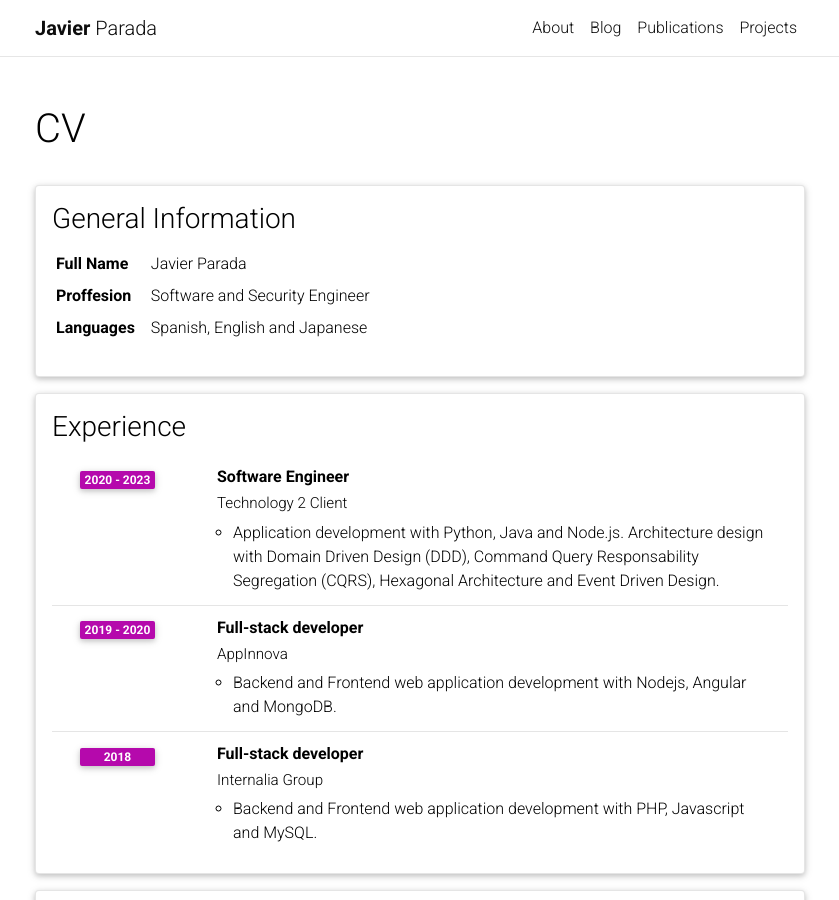
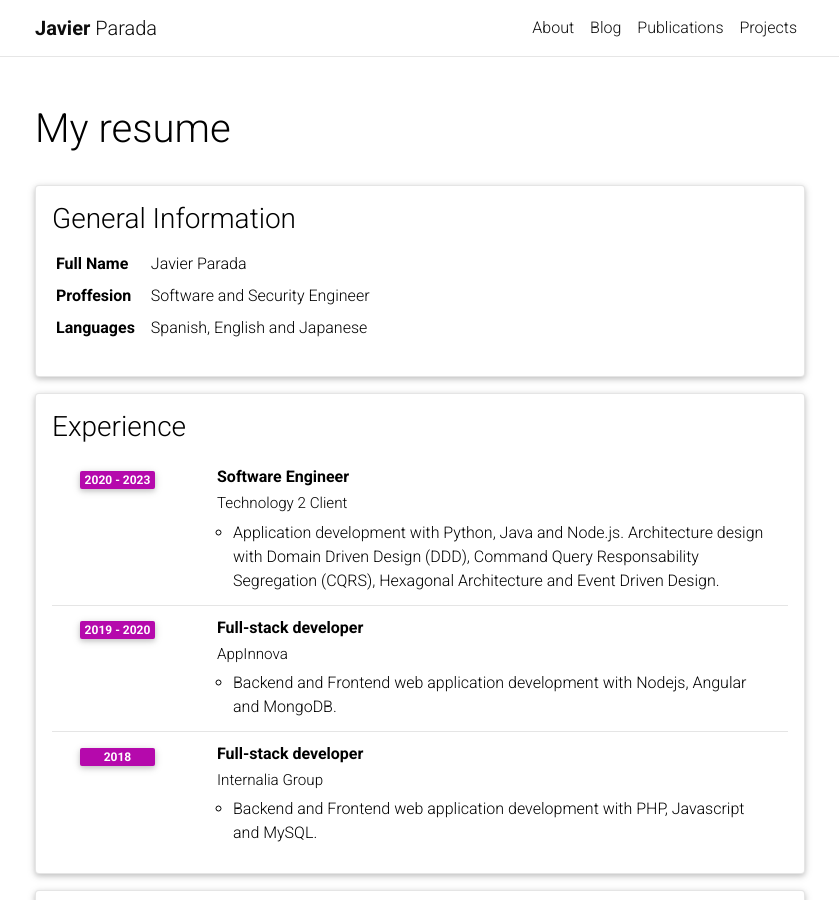
Before and after one commit to jparadadev/jparadadev.github.io, a Jekyll site: the page built from _pages/cv.md, in a window 1280 px wide and 900 px high. Shown: the whole window, without its empty margins (220-1059 px from the left). Built offline with Jekyll 4.4.1, drawn with Linux system fonts in a browser that asks for light colours; comment, search, counter and statistics services are not loaded; a style sheet for code colours, icons or effects is not loaded.

Commit message:
Change resume header

```diff
--- a/_pages/cv.md
+++ b/_pages/cv.md
@@ -1,7 +1,7 @@
 ---
 layout: cv
 permalink: /cv/
-title: CV
+title: My resume
 nav: false
 nav_order: 4
 # cv_pdf: example_pdf.pdf
```
